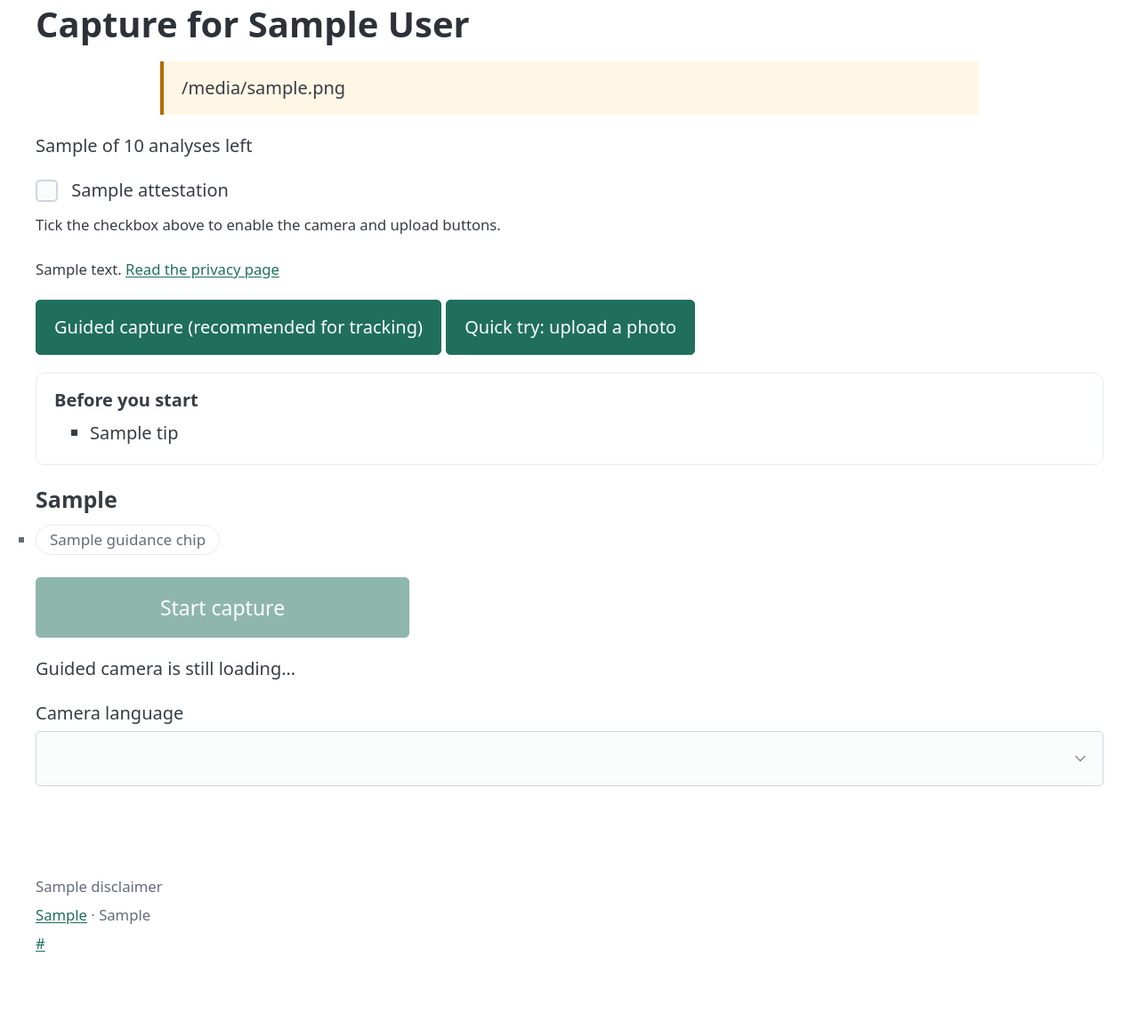
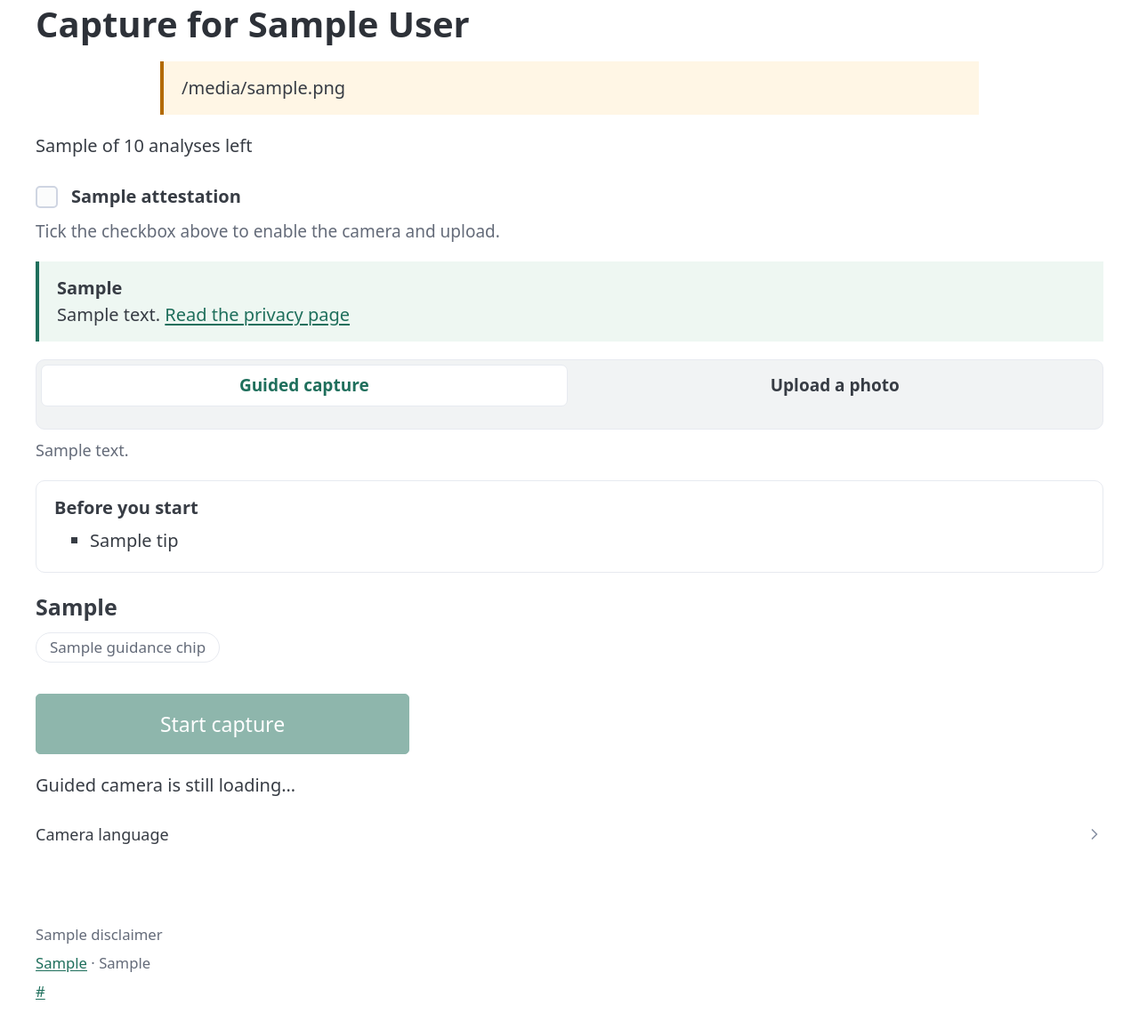
Before and after one commit to focampok/skinledger, a Python web app: template src/skinledger/web/templates/capture.html in a window 1280 px wide. Shown: the part 136-1293 px from the top of the page at 89% size. Before the commit the page ends 1206 px from the top, so only its background shows below. Run offline with Jinja, Linux system fonts and the light colour scheme; the template is opened without the code that fills it: most values are stand-ins (such as "Sample title", 1, 10 or a date in 2020); some libraries are stand-ins or nearby versions.

Commit message:
P16b-3: capture segmented control, kit timeout, abort/retry
Co-Authored-By: Claude Code <noreply@anthropic.com>

```diff
--- a/src/skinledger/web/static/app.css
+++ b/src/skinledger/web/static/app.css
@@ -222,6 +222,10 @@ main.container {
   margin: 0 0 1rem;
 }
 
+.chips li {
+  list-style: none;
+}
+
 .chip {
   border: 1px solid var(--sl-rule);
   border-radius: 999px;
@@ -241,6 +245,101 @@ main.container {
   padding: 0.8rem 1.5rem;
   width: 100%;
   max-width: 420px;
+  margin-top: 0.5rem;
+}
+
+.capture-attestation {
+  display: flex;
+  align-items: center;
+  gap: 0.75rem;
+  min-height: 44px;
+  font-weight: 600;
+}
+
+.capture-attestation input {
+  flex: none;
+  width: 1.25rem;
+  height: 1.25rem;
+  margin: 0;
+}
+
+#attestation-hint {
+  margin: -0.25rem 0 1rem;
+  font-size: 0.95rem;
+  color: var(--sl-muted);
+}
+
+.capture-privacy {
+  border-left: 4px solid var(--sl-accent);
+  background: var(--sl-accent-wash);
+  padding: 0.75rem 1rem;
+  margin-block: 1rem;
+}
+
+.capture-privacy p {
+  margin: 0;
+  font-size: 1rem;
+}
+
+.capture-privacy-lead {
+  margin-bottom: 0.25rem;
+}
+
+.capture-tabs {
+  display: grid;
+  grid-auto-flow: column;
+  grid-auto-columns: minmax(0, 1fr);
+  gap: 0.25rem;
+  padding: 0.25rem;
+  border: 1px solid var(--sl-rule);
+  border-radius: 0.5rem;
+  background: var(--sl-neutral);
+  margin-block: 1rem 0.5rem;
+}
+
+.capture-tab {
+  appearance: none;
+  min-height: 44px;
+  padding: 0.55rem 0.5rem;
+  border: 1px solid transparent;
+  border-radius: 0.35rem;
+  background: transparent;
+  color: var(--sl-body);
+  font: inherit;
+  font-size: 0.95rem;
+  font-weight: 600;
+  line-height: 1.2;
+  cursor: pointer;
+  transition: background-color 150ms ease, color 150ms ease, border-color 150ms ease;
+}
+
+.capture-tab[aria-selected="true"] {
+  background: var(--sl-page);
+  border-color: var(--sl-rule);
+  color: var(--sl-accent-ink);
+}
+
+.capture-tab-note {
+  margin: 0.5rem 0 1rem;
+  font-size: 0.9rem;
+  color: var(--sl-muted);
+}
+
+.capture-language {
+  margin-top: 1rem;
+  font-size: 0.9rem;
+  color: var(--sl-muted);
+}
+
+.capture-language summary {
+  cursor: pointer;
+  padding-block: 0.5rem;
+}
+
+.capture-upload-tip {
+  margin-top: 0.75rem;
+  font-size: 0.9rem;
+  color: var(--sl-muted);
 }
 
 /* -- P08 timeline ---------------------------------------------------------- */
--- a/src/skinledger/web/static/capture.js
+++ b/src/skinledger/web/static/capture.js
@@ -76,6 +76,23 @@
   var allGood = false;
   var fallbackTimer = null;
   var fallbackShown = false;
+  var kitTimeoutTimer = null;
+  var kitTimedOut = false;
+
+  var API_TIMEOUT_MS = 30000;
+  var KIT_READY_MS = 20000;
+  var msgKitTimeout =
+    root.dataset.msgKitTimeout || "The camera is taking too long. Upload a selfie instead.";
+  var msgKitTimeoutNoUpload =
+    root.dataset.msgKitTimeoutNoUpload || "The camera is taking too long. Try again later.";
+  var msgApiTimeout =
+    root.dataset.msgApiTimeout || "This is taking too long. Check your connection and try again.";
+  var msgNetwork =
+    root.dataset.msgNetwork || "We couldn't reach SkinLedger. Check your connection and try again.";
+  var msgLostTrack =
+    root.dataset.msgLostTrack || "We lost track of this analysis. Check your connection and try again.";
+  var msgUploading = root.dataset.msgUploading || "Uploading…";
+  var msgRetry = root.dataset.msgRetry || "Retry";
 
   function errorText(error) {
     if (error && typeof error.message === "string") {
@@ -150,19 +167,39 @@
 
   function selectTab(name) {
     document.querySelectorAll("[data-tab-button]").forEach(function (button) {
-      button.setAttribute(
-        "aria-selected",
-        button.getAttribute("data-tab-button") === name ? "true" : "false"
-      );
+      var selected = button.getAttribute("data-tab-button") === name;
+      button.setAttribute("aria-selected", selected ? "true" : "false");
+      button.tabIndex = selected ? 0 : -1;
     });
     document.querySelectorAll("[data-tab-panel]").forEach(function (panel) {
       panel.hidden = panel.getAttribute("data-tab-panel") !== name;
     });
   }
 
-  document.querySelectorAll("[data-tab-button]").forEach(function (button) {
+  var tabButtons = Array.prototype.slice.call(
+    document.querySelectorAll("[data-tab-button]")
+  );
+  tabButtons.forEach(function (button, index) {
     button.addEventListener("click", function () {
       selectTab(button.getAttribute("data-tab-button"));
+    });
+    button.addEventListener("keydown", function (event) {
+      var next = null;
+      if (event.key === "ArrowRight" || event.key === "ArrowDown") {
+        next = tabButtons[(index + 1) % tabButtons.length];
+      } else if (event.key === "ArrowLeft" || event.key === "ArrowUp") {
+        next = tabButtons[(index - 1 + tabButtons.length) % tabButtons.length];
+      } else if (event.key === "Home") {
+        next = tabButtons[0];
+      } else if (event.key === "End") {
+        next = tabButtons[tabButtons.length - 1];
+      }
+      if (!next) {
+        return;
+      }
+      event.preventDefault();
+      selectTab(next.getAttribute("data-tab-button"));
+      next.focus();
     });
   });
 
@@ -191,12 +228,41 @@
     }
   }
 
-  function showError(message) {
+  function showError(message, retry) {
     statusBox.innerHTML = "";
     var paragraph = document.createElement("p");
     paragraph.setAttribute("role", "alert");
     paragraph.textContent = message;
     statusBox.append(paragraph);
+    if (typeof retry === "function") {
+      var button = document.createElement("button");
+      button.type = "button";
+      button.className = "secondary";
+      button.textContent = msgRetry;
+      button.addEventListener("click", retry);
+      statusBox.append(button);
+    }
+  }
+
+  // Every API call gets a hard 30 s ceiling so a stalled request shows a
+  // friendly error and a Retry button instead of leaving the page waiting.
+  function fetchWithTimeout(url, options) {
+    var controller = new AbortController();
+    var timer = window.setTimeout(function () {
+      controller.abort();
+    }, API_TIMEOUT_MS);
+    var opts = options || {};
+    opts.signal = controller.signal;
+    return fetch(url, opts).then(
+      function (response) {
+        window.clearTimeout(timer);
+        return response;
+      },
+      function (error) {
+        window.clearTimeout(timer);
+        throw error;
+      }
+    );
   }
 
   function showMasks(section) {
@@ -266,27 +332,25 @@
 
   function watchCapture(captureId) {
     stopPolling();
+    var failures = 0;
+    var inFlight = false;
     var tick = function () {
+      if (inFlight) {
+        return;
+      }
+      inFlight = true;
       clientLog("debug", "fetch_start", "endpoint=status capture_id=" + captureId);
-      fetch("/api/captures/" + encodeURIComponent(captureId) + "/status", {
+      fetchWithTimeout("/api/captures/" + encodeURIComponent(captureId) + "/status", {
         headers: { "HX-Request": "true" },
       })
         .then(function (response) {
           if (!response.ok) {
-            clientLog(
-              "warning",
-              "fetch_response",
-              "endpoint=status capture_id=" + captureId + " status=" + response.status
-            );
-            stopPolling();
-            return null;
+            throw new Error("status " + response.status);
           }
           return response.text();
         })
         .then(function (html) {
-          if (html === null) {
-            return;
-          }
+          failures = 0;
           var state = applyStatus(html);
           if (state === "success" || state === "error") {
             clientLog(
@@ -298,12 +362,21 @@
           }
         })
         .catch(function (error) {
+          failures += 1;
           clientLog(
             "warning",
             "fetch_error",
-            "endpoint=status message=" + errorText(error)
+            "endpoint=status attempt=" + failures + " message=" + errorText(error)
           );
-          /* Keep the interval running; a transient failure is fine. */
+          if (failures >= 2) {
+            stopPolling();
+            showError(msgLostTrack, function () {
+              watchCapture(captureId);
+            });
+          }
+        })
+        .finally(function () {
+          inFlight = false;
         });
     };
     pollTimer = window.setInterval(tick, 3000);
@@ -329,13 +402,16 @@
       is_baseline_pair: baselineStep ? "1" : "0",
       attested: "1",
     });
-    statusBox.innerHTML = "<p>Uploading…</p>";
+    statusBox.innerHTML = "";
+    var uploading = document.createElement("p");
+    uploading.textContent = msgUploading;
+    statusBox.append(uploading);
     clientLog(
       "info",
       "fetch_start",
       "endpoint=/api/captures source=" + source + " bytes=" + blob.size
     );
-    fetch("/api/captures?" + params.toString(), {
+    fetchWithTimeout("/api/captures?" + params.toString(), {
       method: "POST",
       body: blob,
       headers: { "Content-Type": blob.type || "image/jpeg" },
@@ -348,7 +424,17 @@
         );
         return response.text().then(function (text) {
           if (!response.ok) {
-            showError(extractDetail(text));
+            // 4xx answers are decisions (cap, invite, bad photo); only a
+            // server or rate-limit failure is worth offering a Retry.
+            var retryable = response.status >= 500 || response.status === 429;
+            showError(
+              extractDetail(text),
+              retryable
+                ? function () {
+                    sendImage(blob, source);
+                  }
+                : null
+            );
             return;
           }
           var state = applyStatus(text);
@@ -360,16 +446,20 @@
         });
       })
       .catch(function (error) {
+        var timedOut = Boolean(error) && error.name === "AbortError";
         clientLog(
           "error",
           "fetch_error",
-          "endpoint=/api/captures message=" + errorText(error)
+          "endpoint=/api/captures timeout=" + timedOut + " message=" + errorText(error)
         );
-        showError("We couldn't reach SkinLedger. Check your connection and try again.");
+        showError(timedOut ? msgApiTimeout : msgNetwork, function () {
+          sendImage(blob, source);
+        });
       });
   }
 
   function cameraUnavailable(message, reason, switchToUpload) {
+    clearKitTimeout();
     if (help) {
       help.textContent = message || "Guided camera unavailable on this device.";
     }
@@ -597,7 +687,7 @@
       return;
     }
     if (typeof image === "string") {
-      fetch(image)
+      fetchWithTimeout(image)
         .then(function (response) {
           if (!response.ok) {
             throw new Error("image fetch failed");
@@ -610,7 +700,9 @@
         })
         .catch(function (error) {
           clientLog("error", "capture_image", "fetch_failed " + errorText(error));
-          showError("The camera did not return a photo. Please try again.");
+          showError("The camera did not return a photo. Please try again.", function () {
+            handleCapturedImage(image);
+          });
         });
       return;
     }
@@ -707,6 +799,41 @@
     }
   }
 
+  function clearKitTimeout() {
+    if (kitTimeoutTimer !== null) {
+      window.clearTimeout(kitTimeoutTimer);
+      kitTimeoutTimer = null;
+    }
+  }
+
+  // 20 s is a hard ceiling for the Kit to become usable. After that the user
+  // gets the upload path instead of an open-ended "still loading" line.
+  function onKitReadyTimeout() {
+    kitTimeoutTimer = null;
+    if (kitReady || kitTimedOut) {
+      return;
+    }
+    kitTimedOut = true;
+    clientLog(
+      "warning",
+      "kit_ready_timeout",
+      "sdk=" + (window.__ymkScriptState || "pending")
+    );
+    if (help) {
+      help.textContent = allowUpload ? msgKitTimeout : msgKitTimeoutNoUpload;
+    }
+    if (fallbackEl && allowUpload) {
+      fallbackEl.hidden = false;
+    }
+  }
+
+  function startKitTimeout() {
+    if (kitReady || kitTimeoutTimer !== null) {
+      return;
+    }
+    kitTimeoutTimer = window.setTimeout(onKitReadyTimeout, KIT_READY_MS);
+  }
+
   function startAsyncInitWatch() {
     if (window.YMKAsyncInitFired || asyncInitTimer !== null) {
       return;
@@ -733,7 +860,7 @@
         registerCameraKit();
         return;
       }
-      cameraUnavailable("Guided camera unavailable on this device.", "async_init_missing");
+      // The page-level 20 s timer owns the user-facing fallback message.
     }, 10000);
   }
 
@@ -742,6 +869,13 @@
       return;
     }
     listenersRegistered = true;
+    clearKitTimeout();
+    if (kitTimedOut) {
+      kitTimedOut = false;
+      if (help) {
+        help.textContent = "Camera ready. Tick the checkbox, then start.";
+      }
+    }
     if (asyncInitTimer !== null) {
       window.clearTimeout(asyncInitTimer);
       asyncInitTimer = null;
@@ -905,6 +1039,7 @@
       " ua=" + shortUserAgent()
   );
 
+  startKitTimeout();
   selectTab("guided");
   updateButtons();
 })();
--- a/src/skinledger/web/templates/capture.html
+++ b/src/skinledger/web/templates/capture.html
@@ -15,6 +15,13 @@
   data-baseline-step="{{ baseline_step or '' }}"
   data-max-analyses="{{ max_analyses }}"
   data-camera-language="{{ camera_language }}"
+  data-msg-kit-timeout="{{ capture_kit_timeout }}"
+  data-msg-kit-timeout-no-upload="{{ capture_kit_timeout_no_upload }}"
+  data-msg-api-timeout="{{ capture_api_timeout }}"
+  data-msg-network="{{ capture_network_error }}"
+  data-msg-lost-track="{{ capture_lost_track }}"
+  data-msg-uploading="{{ capture_uploading }}"
+  data-msg-retry="{{ capture_retry }}"
 >
   <h1>Capture for {{ person.display_name }}</h1>
   {% if demo_banner %}
@@ -25,26 +32,36 @@
   <p id="analyses-left">{{ analyses_left }} of {{ max_analyses }} analyses left</p>
   {% endif %}
 
-  <label>
-    <input type="checkbox" id="attestation">
-    {{ attestation }}
+  <label class="capture-attestation">
+    <input type="checkbox" id="attestation" aria-describedby="attestation-hint">
+    <span>{{ attestation }}</span>
   </label>
-  <p id="attestation-hint"><small>Tick the checkbox above to enable the camera and upload buttons.</small></p>
+  <p id="attestation-hint">Tick the checkbox above to enable the camera and upload.</p>
 
-  <p><small>{{ privacy_note }} <a href="/privacy">Read the privacy page</a></small></p>
+  <div class="capture-privacy">
+    <p class="capture-privacy-lead"><strong>{{ privacy_lead }}</strong></p>
+    <p>{{ privacy_note }} <a href="/privacy">Read the privacy page</a></p>
+  </div>
 
-  <div role="tablist">
-    <button type="button" data-tab-button="guided" aria-selected="true">
-      Guided capture (recommended for tracking)
+  <div class="capture-tabs" role="tablist" aria-label="Capture method">
+    <button type="button" class="capture-tab" id="tab-guided" role="tab"
+            aria-selected="true" aria-controls="panel-guided"
+            data-tab-button="guided" tabindex="0">
+      Guided capture
     </button>
     {% if allow_upload %}
-    <button type="button" data-tab-button="upload" aria-selected="false">
-      Quick try: upload a photo
+    <button type="button" class="capture-tab" id="tab-upload" role="tab"
+            aria-selected="false" aria-controls="panel-upload"
+            data-tab-button="upload" tabindex="-1">
+      Upload a photo
     </button>
     {% endif %}
   </div>
 
-  <section data-tab-panel="guided">
+  <section id="panel-guided" role="tabpanel" aria-labelledby="tab-guided"
+           data-tab-panel="guided" tabindex="0">
+    <p class="capture-tab-note">{{ capture_tab_note }}</p>
+
     <div class="tips-card" id="capture-tips">
       <strong>Before you start</strong>
       <ul>
@@ -82,7 +99,8 @@
       </ul>
     </div>
 
-    <button type="button" id="start-capture" class="capture-primary" disabled>
+    <button type="button" id="start-capture" class="capture-primary"
+            aria-describedby="attestation-hint" disabled>
       Start capture
     </button>
     <p id="camera-help" role="status"></p>
@@ -93,17 +111,21 @@
     </p>
     {% endif %}
 
-    <label>
-      Camera language
-      <select id="camera-language">
-        <option value="enu">English</option>
-        <option value="esp">Español</option>
-      </select>
-    </label>
+    <details class="capture-language">
+      <summary>Camera language</summary>
+      <label>Language
+        <select id="camera-language">
+          <option value="enu">English</option>
+          <option value="esp">Español</option>
+        </select>
+      </label>
+    </details>
   </section>
 
   {% if allow_upload %}
-  <section data-tab-panel="upload" hidden>
+  <section id="panel-upload" role="tabpanel" aria-labelledby="tab-upload"
+           data-tab-panel="upload" hidden tabindex="0">
+    <p class="capture-tab-note">Quick try: upload a photo</p>
     <div class="tips-card">
       <strong>Before you start</strong>
       <ul>
@@ -112,11 +134,14 @@
         {% endfor %}
       </ul>
     </div>
+    <label for="photo">Photo of your face</label>
     <input type="file" id="photo" accept="image/*" capture="user">
     <button type="button" id="send-upload" disabled>Analyze this photo</button>
-    <p><small>{{ upload_tip }}</small></p>
+    <p class="capture-upload-tip">{{ upload_tip }}</p>
   </section>
   {% endif %}
+
+  <div id="capture-status-container" aria-live="polite"></div>
 
   <section id="preview" hidden>
     <div class="preview-frame">
@@ -129,8 +154,6 @@
     </label>
   </section>
 
-  <div id="capture-status-container" aria-live="polite"></div>
-
   <p id="baseline-done" hidden>
     {{ baseline_done }}
     <a href="/people/{{ person.id }}/baseline">See your baseline</a>
```
Also changed, not shown: src/skinledger/copy.py (+17 -2 lines), src/skinledger/web/templating.py (+9 -0 lines), tests/test_capture_page.py (+10 -4 lines), 5 other files.
